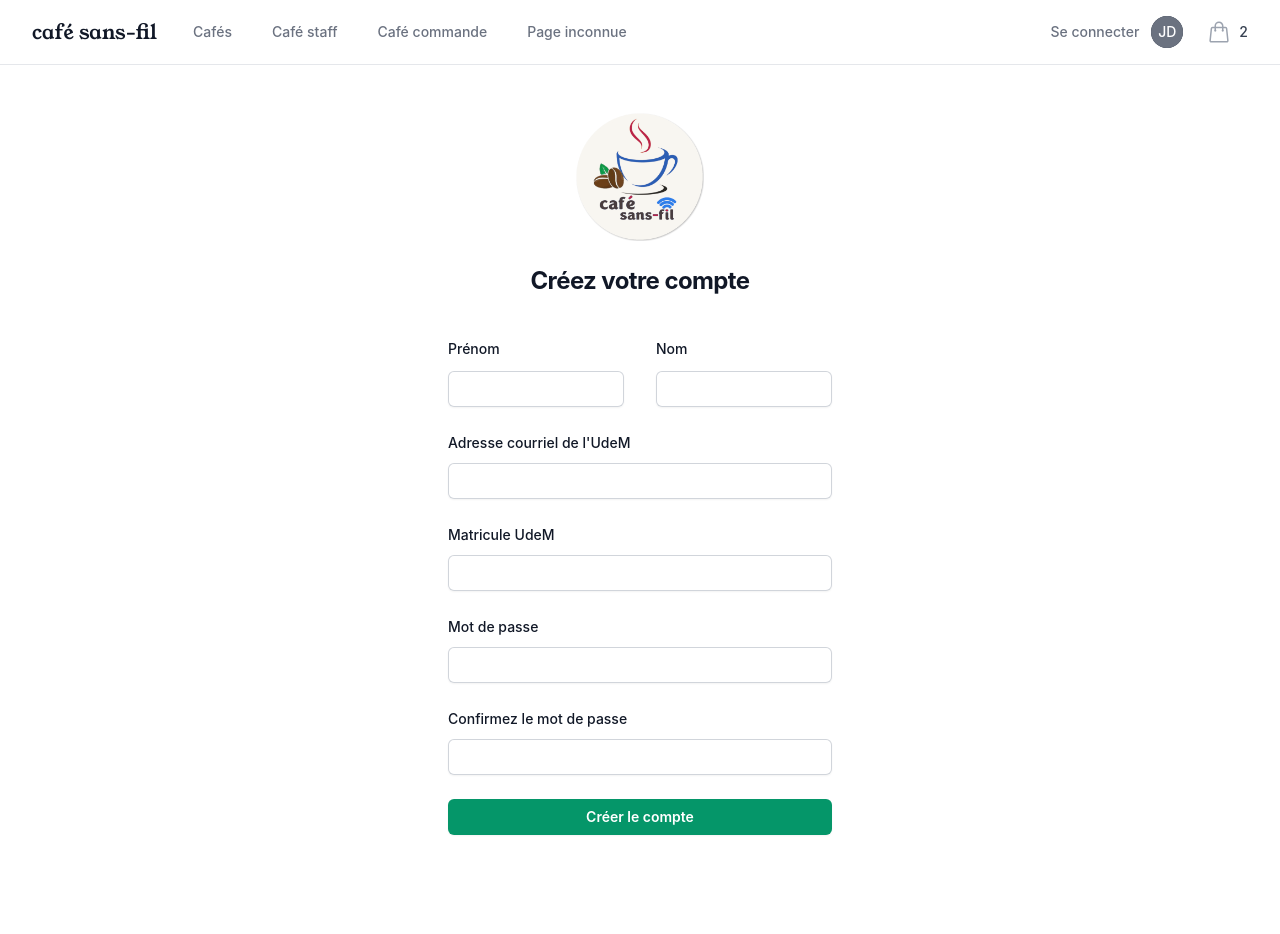
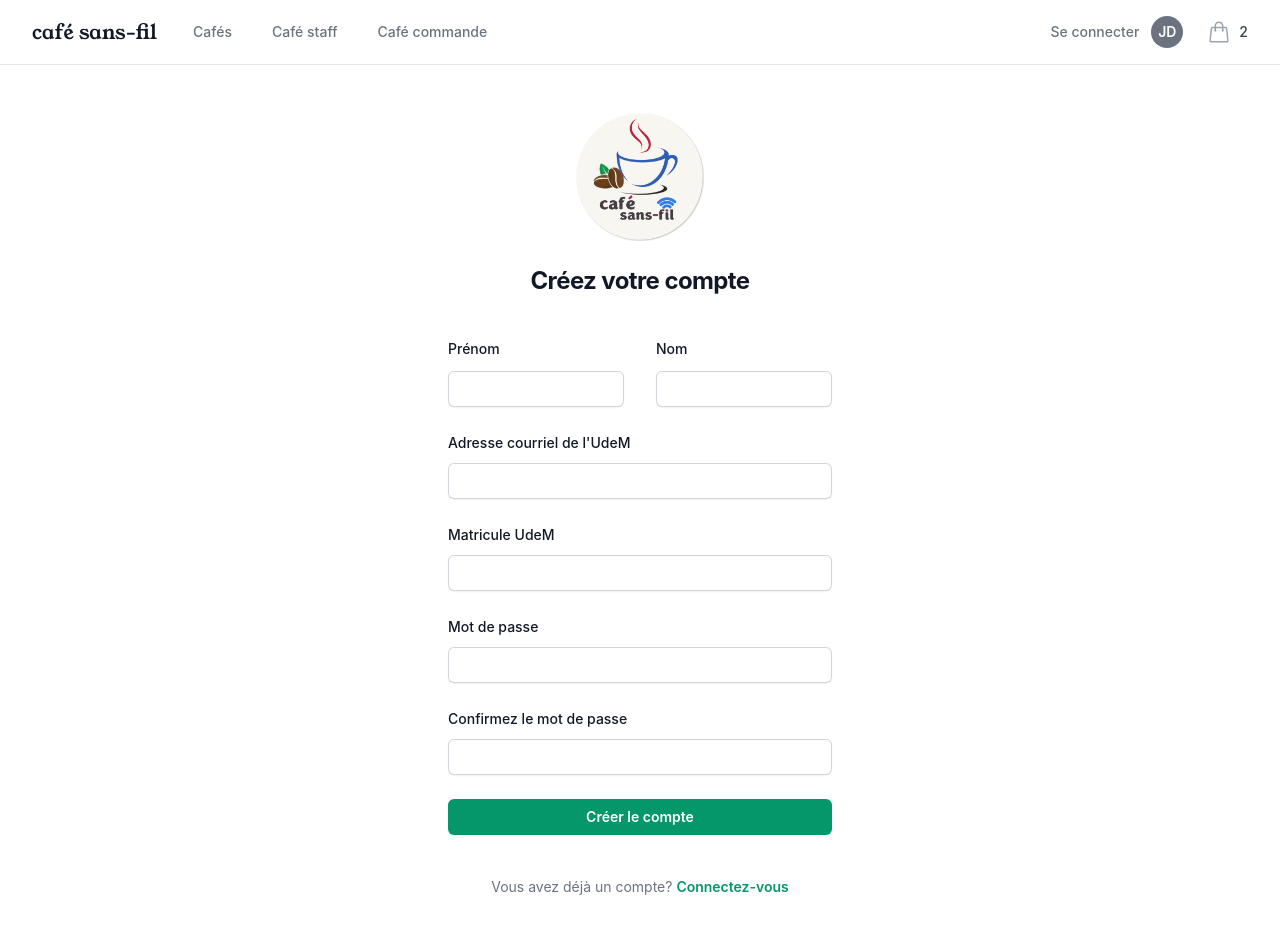
Before and after one commit to ceduni/cafe-sans-fil, a React (Vite) app in the folder front/: page /signup in a window 1280 px wide. Shown: the top 934 px of the page. Before the commit the page ends 883 px from the top, so only its background shows below. Built offline with nearby package versions, Linux system fonts and the light colour scheme; a web font is replaced by a local one.

Commit message:
update navbar, component avatar, added filters, signup added link

```diff
--- a/front/src/components/Navbar.jsx
+++ b/front/src/components/Navbar.jsx
@@ -4,6 +4,7 @@ import { Bars3Icon, MagnifyingGlassIcon, ShoppingBagIcon, XMarkIcon } from "@her
 import { Link, NavLink } from "react-router-dom";
 import Cart from "./Cart";
 import Container from "./ui/Container";
+import Avatar from "./ui/Avatar";
 
 const routes = {
   home: "/",
@@ -16,7 +17,11 @@ const navigation = [
   { name: "Cafés", href: routes.home },
   { name: "Café staff", href: "/cafe/tore-et-fraction/staff" },
   { name: "Café commande", href: "/cafe/tore-et-fraction/order/1" },
-  { name: "Page inconnue", href: "/page-inconnue" },
+];
+
+const avatarNavigation = [
+  { name: "Mon profil", href: routes.profile },
+  { name: "Mes commandes", href: "/me/orders" },
 ];
 
 function classNames(...classes) {
@@ -160,12 +165,8 @@ const Navbar = () => {
                     {/* Profile dropdown */}
                     <Menu as="div" className="relative ml-3">
                       <div>
-                        <Menu.Button className="relative flex rounded-full bg-gray-800 text-sm focus:outline-none focus:ring-2 focus:ring-white focus:ring-offset-2 focus:ring-offset-gray-800">
-                          <span className="absolute -inset-1.5" />
-                          <span className="sr-only">Open user menu</span>
-                          <span className="inline-flex items-center justify-center h-8 w-8 rounded-full bg-gray-500 select-none">
-                            <span className="text-sm font-medium leading-none text-white">JD</span>
-                          </span>
+                        <Menu.Button>
+                          <Avatar name="John Doe"></Avatar>
                         </Menu.Button>
                       </div>
                       <Transition
@@ -177,18 +178,20 @@ const Navbar = () => {
                         leaveFrom="transform opacity-100 scale-100"
                         leaveTo="transform opacity-0 scale-95">
                         <Menu.Items className="absolute right-0 z-10 mt-2 w-48 origin-top-right rounded-md bg-white py-1 shadow-lg ring-1 ring-black ring-opacity-5 focus:outline-none">
-                          <Menu.Item>
+                          {avatarNavigation.map((item) => (
+                            <Menu.Item key={item.name}>
                               {({ active }) => (
                                 <Link
-                                to={routes.profile}
+                                  to={item.href}
                                   className={classNames(
                                     active ? "bg-gray-100" : "",
                                     "block px-4 py-2 text-sm text-gray-700"
                                   )}>
-                                Mon profil
+                                  {item.name}
                                 </Link>
                               )}
                             </Menu.Item>
+                          ))}
                           <Menu.Item>
                             {({ active }) => (
                               <a
@@ -197,7 +200,7 @@ const Navbar = () => {
                                   active ? "bg-gray-100" : "",
                                   "block px-4 py-2 text-sm text-gray-700"
                                 )}>
-                                Mes commandes
+                                Gestion cafés
                               </a>
                             )}
                           </Menu.Item>
--- /dev/null
+++ b/front/src/components/ui/Avatar.jsx
@@ -0,0 +1,22 @@
+const Avatar = ({ name }) => {
+  const words = name.split(" ");
+  let initials = "";
+
+  if (words.length > 1) {
+    // Si le nom contient plus d'un mot, on prend la première lettre de chaque mot
+    initials = words[0][0] + words[1][0];
+  } else {
+    // Sinon, on prend les deux premières lettres du mot
+    initials = words[0].slice(0, 2);
+  }
+
+  return (
+    <div className="flex">
+      <span className="inline-flex items-center justify-center h-8 w-8 rounded-full bg-gray-500 select-none">
+        <span className="text-sm font-semibold leading-none text-white">{initials}</span>
+      </span>
+    </div>
+  );
+};
+
+export default Avatar;
--- a/front/src/components/ui/FIlters.jsx
+++ b/front/src/components/ui/FIlters.jsx
@@ -4,7 +4,8 @@ import { XMarkIcon } from "@heroicons/react/24/outline";
 import { ChevronDownIcon, FunnelIcon, MinusIcon, PlusIcon, Squares2X2Icon } from "@heroicons/react/20/solid";
 
 const sortOptions = [
-  { name: "Ordre alphabétique", href: "#", current: true },
+  { name: "De A à Z", href: "#", current: true },
+  { name: "De Z à A", href: "#", current: false },
   { name: "Les plus populaires", href: "#", current: false },
 ];
 
--- a/front/src/components/ui/StaffList.jsx
+++ b/front/src/components/ui/StaffList.jsx
@@ -1,3 +1,4 @@
+import Avatar from "./Avatar";
 import Container from "./Container";
 
 const people = [
@@ -5,53 +6,31 @@ const people = [
     name: "Leslie Alexander",
     email: "leslie.alexander@umontreal.ca",
     role: "Administrateur",
-    imageUrl:
-      "https://images.unsplash.com/photo-1494790108377-be9c29b29330?ixlib=rb-1.2.1&ixid=eyJhcHBfaWQiOjEyMDd9&auto=format&fit=facearea&facepad=2&w=256&h=256&q=80",
-    lastSeen: "3h ago",
-    lastSeenDateTime: "2023-01-23T13:23Z",
   },
   {
     name: "Michael Foster",
     email: "michael.foster@umontreal.ca",
     role: "Administrateur",
-    imageUrl:
-      "https://images.unsplash.com/photo-1519244703995-f4e0f30006d5?ixlib=rb-1.2.1&ixid=eyJhcHBfaWQiOjEyMDd9&auto=format&fit=facearea&facepad=2&w=256&h=256&q=80",
-    lastSeen: "3h ago",
-    lastSeenDateTime: "2023-01-23T13:23Z",
   },
   {
     name: "Dries Vincent",
     email: "dries.vincent@umontreal.ca",
     role: "Bénévole",
-    imageUrl:
-      "https://images.unsplash.com/photo-1506794778202-cad84cf45f1d?ixlib=rb-1.2.1&ixid=eyJhcHBfaWQiOjEyMDd9&auto=format&fit=facearea&facepad=2&w=256&h=256&q=80",
-    lastSeen: null,
   },
   {
     name: "Lindsay Walton",
     email: "lindsay.walton@umontreal.ca",
     role: "Bénévole",
-    imageUrl:
-      "https://images.unsplash.com/photo-1517841905240-472988babdf9?ixlib=rb-1.2.1&ixid=eyJhcHBfaWQiOjEyMDd9&auto=format&fit=facearea&facepad=2&w=256&h=256&q=80",
-    lastSeen: "3h ago",
-    lastSeenDateTime: "2023-01-23T13:23Z",
   },
   {
     name: "Courtney Henry",
     email: "courtney.henry@umontreal.ca",
     role: "Bénévole",
-    imageUrl:
-      "https://images.unsplash.com/photo-1438761681033-6461ffad8d80?ixlib=rb-1.2.1&ixid=eyJhcHBfaWQiOjEyMDd9&auto=format&fit=facearea&facepad=2&w=256&h=256&q=80",
-    lastSeen: "3h ago",
-    lastSeenDateTime: "2023-01-23T13:23Z",
   },
   {
     name: "Tom Cook",
     email: "tom.cook@umontreal.ca",
     role: "Bénévole",
-    imageUrl:
-      "https://images.unsplash.com/photo-1472099645785-5658abf4ff4e?ixlib=rb-1.2.1&ixid=eyJhcHBfaWQiOjEyMDd9&auto=format&fit=facearea&facepad=2&w=256&h=256&q=80",
-    lastSeen: null,
   },
 ];
 
@@ -62,7 +41,7 @@ const StaffList = () => {
         {people.map((person) => (
           <li key={person.email} className="flex justify-between gap-x-6 py-5">
             <div className="flex min-w-0 gap-x-4">
-              <img className="h-12 w-12 flex-none rounded-full bg-gray-50" src={person.imageUrl} alt="" />
+              <Avatar name={person.name} />
               <div className="min-w-0 flex-auto">
                 <p className="text-sm font-semibold leading-6 text-gray-900">{person.name}</p>
                 <p className="mt-1 truncate text-xs leading-5 text-gray-500">{person.email}</p>
--- a/front/src/routes/SignUp.jsx
+++ b/front/src/routes/SignUp.jsx
@@ -1,6 +1,7 @@
 import Input from "../components/ui/Input";
 import logo from "/logo.png";
 import { Helmet } from "react-helmet-async";
+import { Link } from "react-router-dom";
 
 const SignUp = () => {
   return (
@@ -100,6 +101,13 @@ const SignUp = () => {
               </button>
             </div>
           </form>
+
+          <p className="mt-10 text-center text-sm text-gray-500">
+            Vous avez déjà un compte?{" "}
+            <Link to="/login" className="font-semibold leading-6 text-emerald-600 hover:text-emerald-500">
+              Connectez-vous
+            </Link>
+          </p>
         </div>
       </div>
     </>
```
Also changed, not shown: 1 other file (tests, documents, lock files or other folders). Lines whose indentation alone changed are shown as unchanged.
